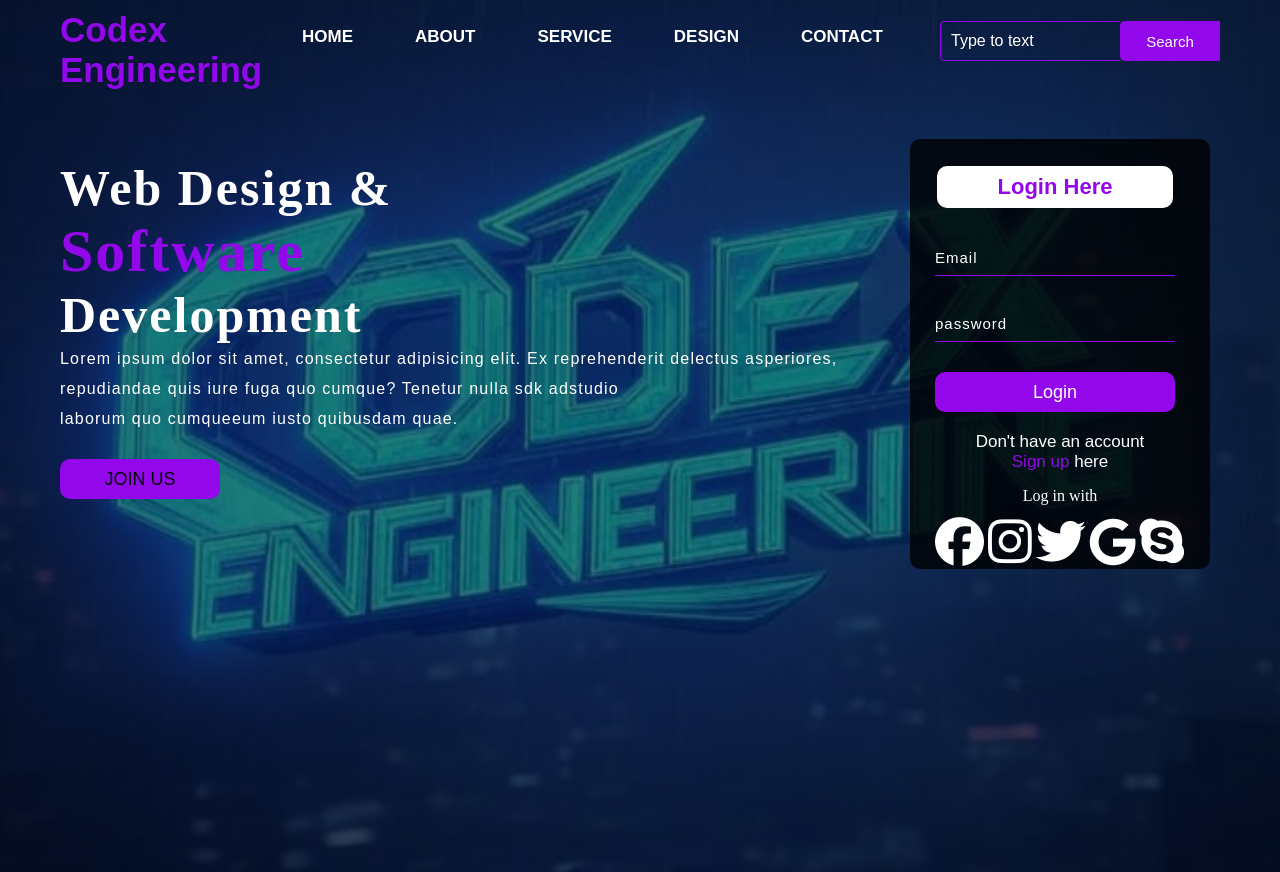
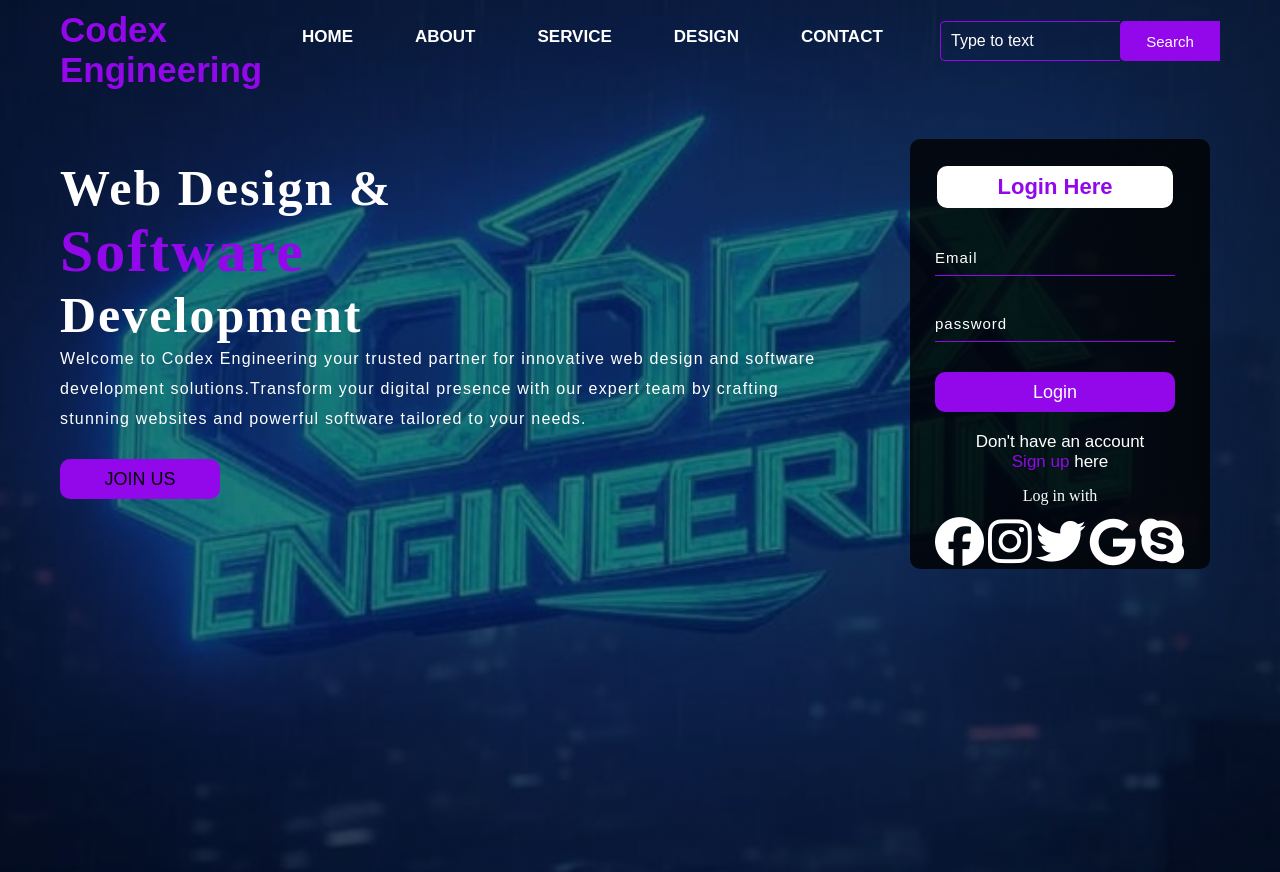
Before and after one commit to Phurba2/Codex_Website, a Flask app: page / in a window 1280 px wide. Run offline with Flask 3, Linux system fonts and the light colour scheme.

Commit message:
updated home page description

```diff
--- a/Web Develop/templates/index.html
+++ b/Web Develop/templates/index.html
@@ -33,9 +33,9 @@
         </div>
         <div class="content">
             <h1>Web Design & <br><Span>Software</Span> <br>Development</h1>
-            <p class="par">Lorem ipsum dolor sit amet, consectetur adipisicing elit. Ex reprehenderit
-                delectus asperiores,<br> repudiandae quis iure fuga quo cumque? Tenetur nulla sdk adstudio
-                <br> laborum quo cumqueeum iusto quibusdam quae.</p>
+            <p class="par">Welcome to Codex Engineering your trusted partner for innovative web design and
+                software<br> development solutions.Transform your digital presence with our expert team by crafting
+                <br> stunning websites and powerful software tailored to your needs.</p>
 
                 <button class="cn"><a href="#">JOIN US</a></button>
 
```
